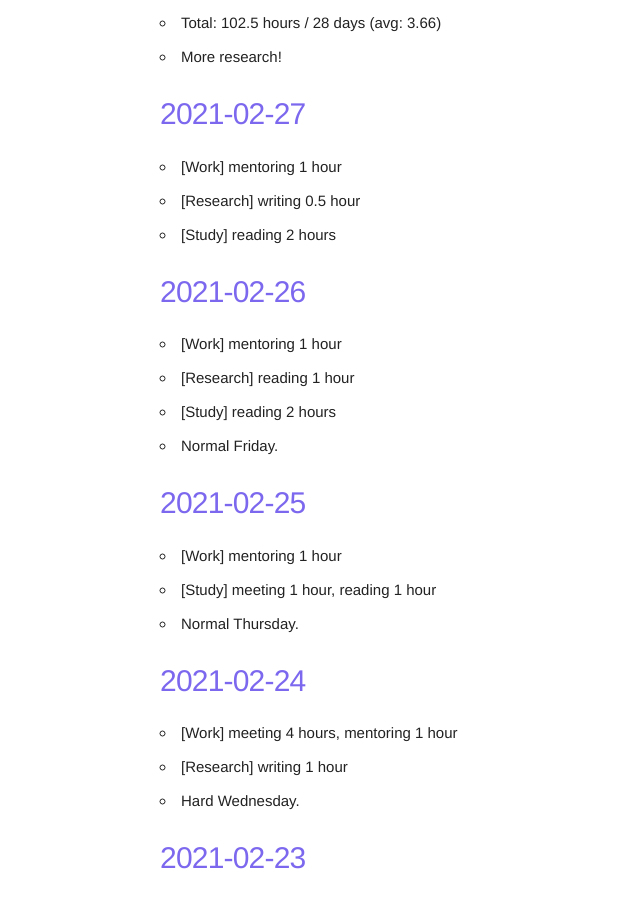
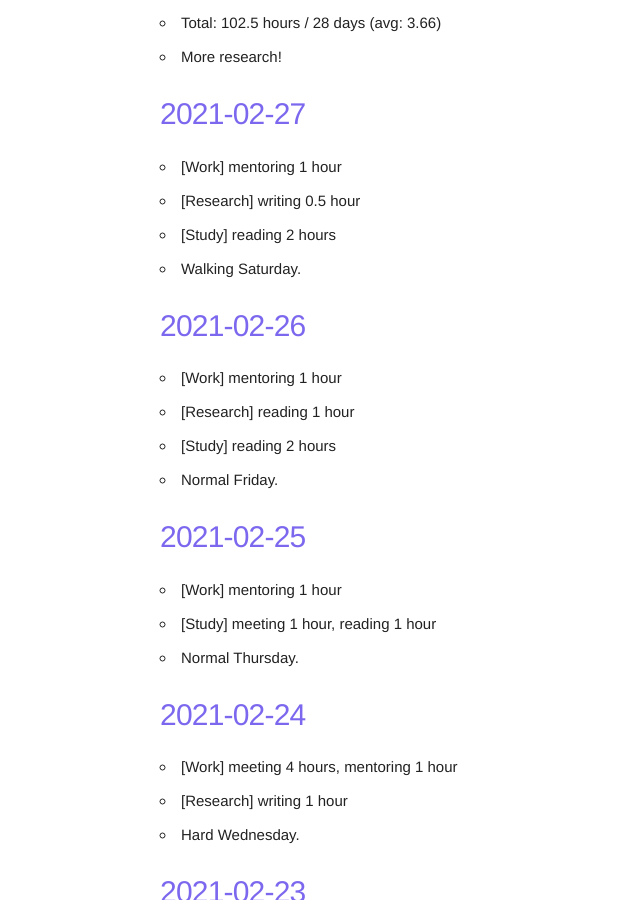
Before and after one commit to annzept/annzept.github.io, a Jekyll site: the page built from index.markdown, in a window 1280 px wide and 900 px high, scrolled down 579 px. Shown: the whole window, without its empty margins (0-640 px from the left). Built offline with Jekyll 4.4.1, drawn with Linux system fonts in a browser that asks for light colours.

Commit message:
Mon Mar  1 02:07:46 JST 2021

```diff
--- a/_posts/2021-02-27-diary.md
+++ b/_posts/2021-02-27-diary.md
@@ -8,3 +8,4 @@ categories: diary
 - [Work] mentoring 1 hour
 - [Research] writing 0.5 hour
 - [Study] reading 2 hours
+- Walking Saturday.
```
